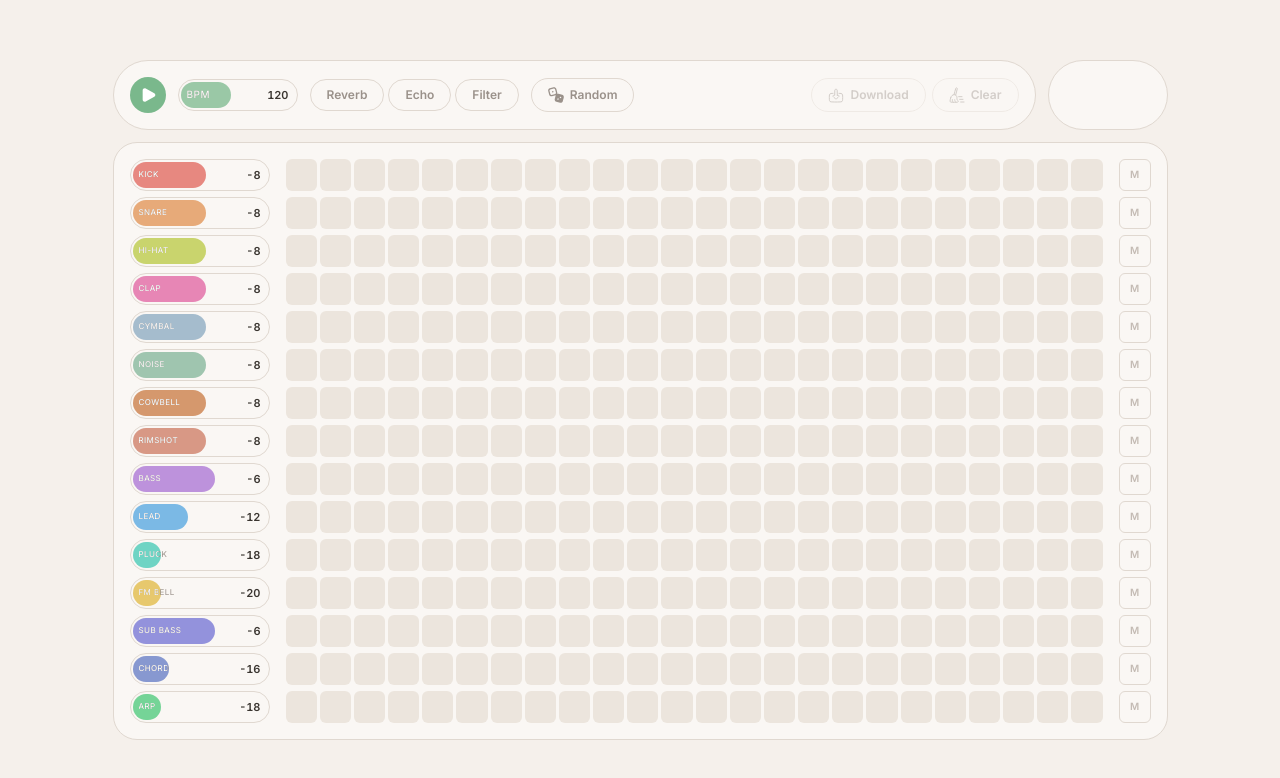
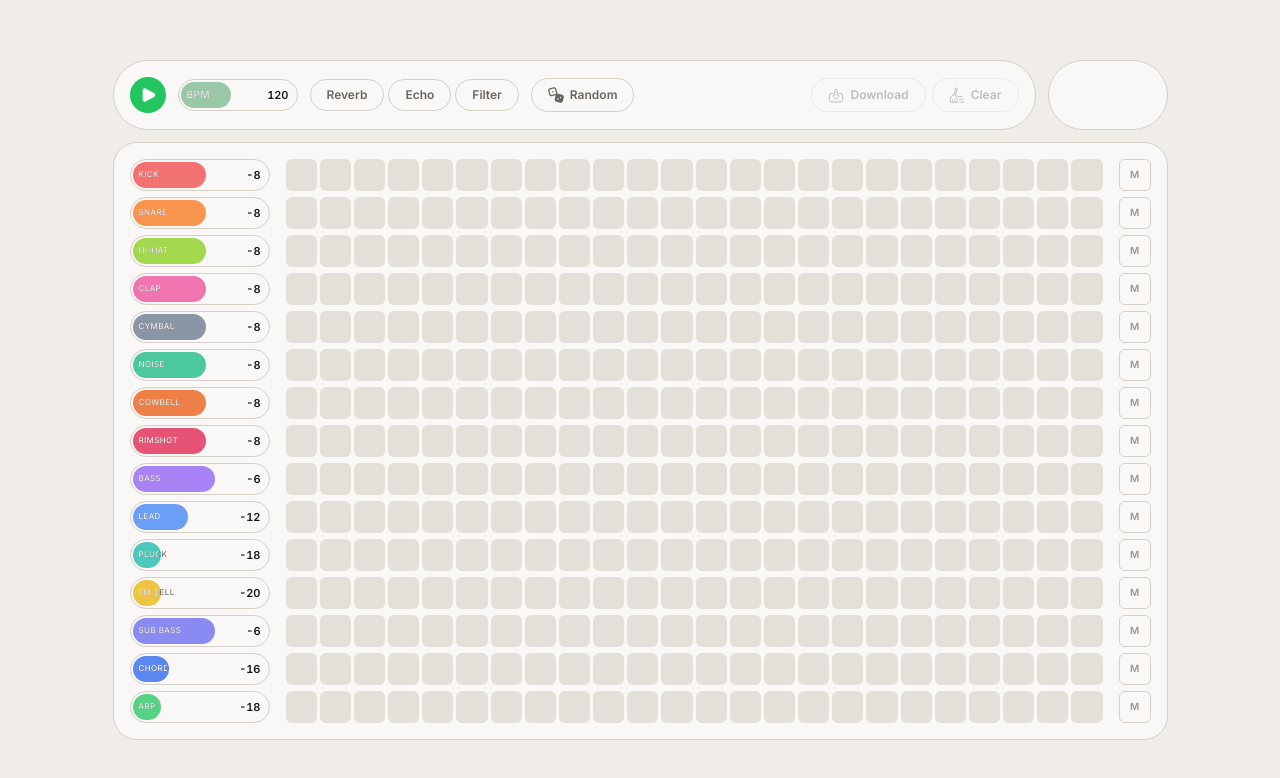
Before and after one commit to Engor7/portfolio-amazing, a Next.js app: page /projects/tools/music in a window 1280 px wide. Shown: the top 778 px of the page. Built offline with nearby package versions, Linux system fonts and the light colour scheme.

Commit message:
improve music theme contrast and saturation

```diff
--- a/src/app/projects/tools/music/_lib/themes.ts
+++ b/src/app/projects/tools/music/_lib/themes.ts
@@ -23,44 +23,44 @@ export interface MusicTheme {
 }
 
 const DEFAULT_TRACK_COLORS: Record<string, string> = {
-   kick: "#e0635a",
-   snare: "#e09050",
-   hihat: "#b8c840",
-   clap: "#e060a0",
-   bass: "#a870d4",
-   lead: "#50a4e0",
-   pluck: "#40c8b4",
-   "fm-bell": "#e0b840",
-   metal: "#88a8c0",
-   "noise-sweep": "#80b498",
-   "sub-bass": "#7070d4",
-   cowbell: "#c87840",
-   rimshot: "#cc7860",
-   "chord-stab": "#6078c4",
-   arp: "#48c878",
+   kick: "#ef4444",
+   snare: "#f97316",
+   hihat: "#84cc16",
+   clap: "#ec4899",
+   bass: "#8b5cf6",
+   lead: "#3b82f6",
+   pluck: "#14b8a6",
+   "fm-bell": "#eab308",
+   metal: "#64748b",
+   "noise-sweep": "#10b981",
+   "sub-bass": "#6366f1",
+   cowbell: "#ea580c",
+   rimshot: "#e11d48",
+   "chord-stab": "#2563eb",
+   arp: "#22c55e",
 };
 
 export const LIGHT_THEME: MusicTheme = {
    id: "default",
    name: "Default",
    isDark: false,
-   bg: "#f5f0eb",
-   surface: "#faf7f4",
-   border: "#e0d8d0",
-   textPrimary: "#3a3530",
-   textSecondary: "#9a918a",
-   textMuted: "#c4bbb4",
-   inactive: "#ece5dd",
-   play: "#7ab88c",
-   playHover: "#6aa87c",
-   stop: "#d4817a",
-   stopHover: "#c4716a",
-   random: "#b8a0d8",
-   evolve: "#d4a86c",
-   fxActive: "#7ab88c",
-   fxReverb: "#d4817a",
-   fxDelay: "#b8a0d8",
-   fxFilter: "#d4a86c",
+   bg: "#f0ece8",
+   surface: "#faf8f6",
+   border: "#d6cfc7",
+   textPrimary: "#1a1816",
+   textSecondary: "#6b6560",
+   textMuted: "#9c9590",
+   inactive: "#e4dfd9",
+   play: "#22c55e",
+   playHover: "#16a34a",
+   stop: "#ef4444",
+   stopHover: "#dc2626",
+   random: "#8b5cf6",
+   evolve: "#f59e0b",
+   fxActive: "#22c55e",
+   fxReverb: "#6366f1",
+   fxDelay: "#8b5cf6",
+   fxFilter: "#f59e0b",
    trackColors: DEFAULT_TRACK_COLORS,
 };
 
@@ -68,39 +68,39 @@ export const DARK_THEME: MusicTheme = {
    id: "constellation",
    name: "Constellation",
    isDark: true,
-   bg: "#0a0e1a",
-   surface: "#121828",
-   border: "#1e2a40",
-   textPrimary: "#e0dcd8",
-   textSecondary: "#6878a0",
-   textMuted: "#3a4868",
-   inactive: "#182038",
-   play: "#3a6fa8",
-   playHover: "#4a80b8",
-   stop: "#d44040",
-   stopHover: "#c03030",
-   random: "#e8c840",
-   evolve: "#3a6fa8",
-   fxActive: "#3a6fa8",
-   fxReverb: "#d44040",
-   fxDelay: "#e8c840",
-   fxFilter: "#3a6fa8",
+   bg: "#060a14",
+   surface: "#10162a",
+   border: "#2e3d58",
+   textPrimary: "#f5f3f0",
+   textSecondary: "#90a0c0",
+   textMuted: "#586a88",
+   inactive: "#161e34",
+   play: "#22c55e",
+   playHover: "#16a34a",
+   stop: "#ef4444",
+   stopHover: "#dc2626",
+   random: "#f0c830",
+   evolve: "#3b82f6",
+   fxActive: "#22c55e",
+   fxReverb: "#818cf8",
+   fxDelay: "#f0c830",
+   fxFilter: "#3b82f6",
    trackColors: {
-      kick: "#6a94e0",
-      snare: "#e07060",
-      hihat: "#f0d860",
-      clap: "#e880a8",
-      bass: "#5888d0",
-      lead: "#90c0f0",
-      pluck: "#60d0e0",
-      "fm-bell": "#f0d860",
-      metal: "#8ab0d0",
-      "noise-sweep": "#78a0b8",
-      "sub-bass": "#5080d0",
-      cowbell: "#e0a060",
-      rimshot: "#d09070",
-      "chord-stab": "#7898e0",
-      arp: "#80e8b8",
+      kick: "#60a5fa",
+      snare: "#f87171",
+      hihat: "#facc15",
+      clap: "#f472b6",
+      bass: "#818cf8",
+      lead: "#38bdf8",
+      pluck: "#2dd4bf",
+      "fm-bell": "#fbbf24",
+      metal: "#94a3b8",
+      "noise-sweep": "#34d399",
+      "sub-bass": "#6366f1",
+      cowbell: "#fb923c",
+      rimshot: "#fb7185",
+      "chord-stab": "#60a5fa",
+      arp: "#4ade80",
    },
 };
 
--- a/src/app/projects/tools/music/music.module.scss
+++ b/src/app/projects/tools/music/music.module.scss
@@ -1,47 +1,47 @@
 $cell-gap: 4px;
 
 .page {
-   --m-bg: #f5f0eb;
-   --m-surface: #faf7f4;
-   --m-border: #e0d8d0;
-   --m-text-primary: #3a3530;
-   --m-text-secondary: #9a918a;
-   --m-text-muted: #c4bbb4;
-   --m-inactive: #ece5dd;
-   --m-play: #7ab88c;
-   --m-play-hover: #6aa87c;
-   --m-stop: #d4817a;
-   --m-stop-hover: #c4716a;
-   --m-random: #b8a0d8;
-   --m-evolve: #d4a86c;
-   --m-fx-active: #7ab88c;
-   --m-fx-reverb: #d4817a;
-   --m-fx-delay: #b8a0d8;
-   --m-fx-filter: #d4a86c;
+   --m-bg: #f0ece8;
+   --m-surface: #faf8f6;
+   --m-border: #d6cfc7;
+   --m-text-primary: #1a1816;
+   --m-text-secondary: #6b6560;
+   --m-text-muted: #9c9590;
+   --m-inactive: #e4dfd9;
+   --m-play: #22c55e;
+   --m-play-hover: #16a34a;
+   --m-stop: #ef4444;
+   --m-stop-hover: #dc2626;
+   --m-random: #8b5cf6;
+   --m-evolve: #f59e0b;
+   --m-fx-active: #22c55e;
+   --m-fx-reverb: #6366f1;
+   --m-fx-delay: #8b5cf6;
+   --m-fx-filter: #f59e0b;
 
-   --m-viz-from: 196, 168, 148;
-   --m-viz-to: 220, 196, 180;
+   --m-viz-from: 186, 168, 150;
+   --m-viz-to: 160, 130, 100;
 
    @media (prefers-color-scheme: dark) {
-      --m-bg: #0a0e1a;
-      --m-surface: #121828;
-      --m-border: #1e2a40;
-      --m-text-primary: #e0dcd8;
-      --m-text-secondary: #6878a0;
-      --m-text-muted: #3a4868;
-      --m-inactive: #182038;
-      --m-play: #3a6fa8;
-      --m-play-hover: #4a80b8;
-      --m-stop: #d44040;
-      --m-stop-hover: #c03030;
-      --m-random: #e8c840;
-      --m-evolve: #3a6fa8;
-      --m-fx-active: #3a6fa8;
-      --m-fx-reverb: #d44040;
-      --m-fx-delay: #e8c840;
-      --m-fx-filter: #3a6fa8;
-      --m-viz-from: 70, 120, 180;
-      --m-viz-to: 100, 180, 230;
+      --m-bg: #060a14;
+      --m-surface: #10162a;
+      --m-border: #2e3d58;
+      --m-text-primary: #f5f3f0;
+      --m-text-secondary: #90a0c0;
+      --m-text-muted: #586a88;
+      --m-inactive: #161e34;
+      --m-play: #22c55e;
+      --m-play-hover: #16a34a;
+      --m-stop: #ef4444;
+      --m-stop-hover: #dc2626;
+      --m-random: #f0c830;
+      --m-evolve: #3b82f6;
+      --m-fx-active: #22c55e;
+      --m-fx-reverb: #818cf8;
+      --m-fx-delay: #f0c830;
+      --m-fx-filter: #3b82f6;
+      --m-viz-from: 60, 100, 200;
+      --m-viz-to: 80, 200, 240;
    }
 
    min-height: 100svh;
```
